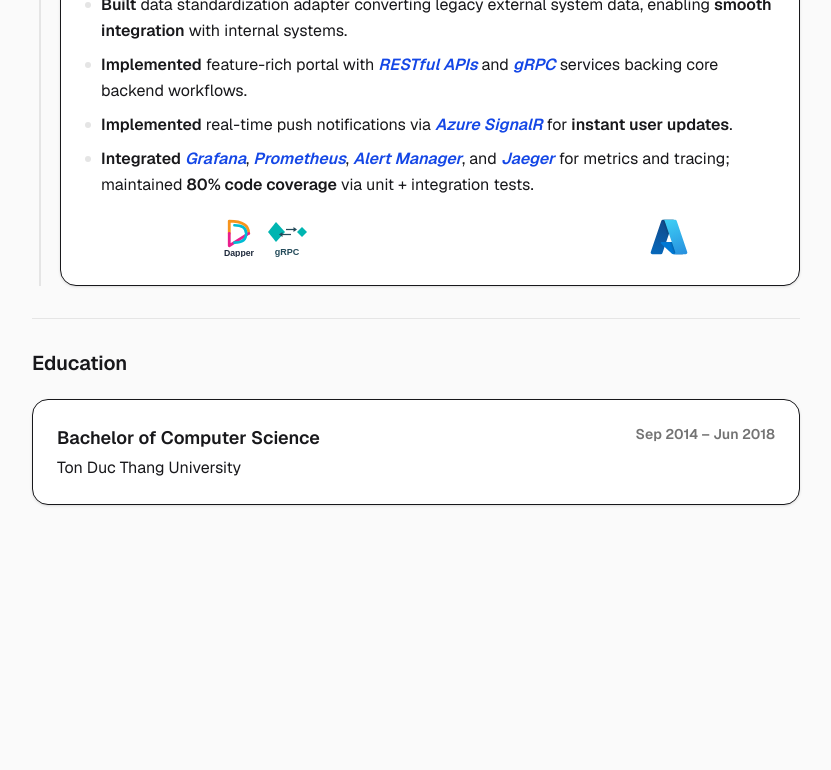
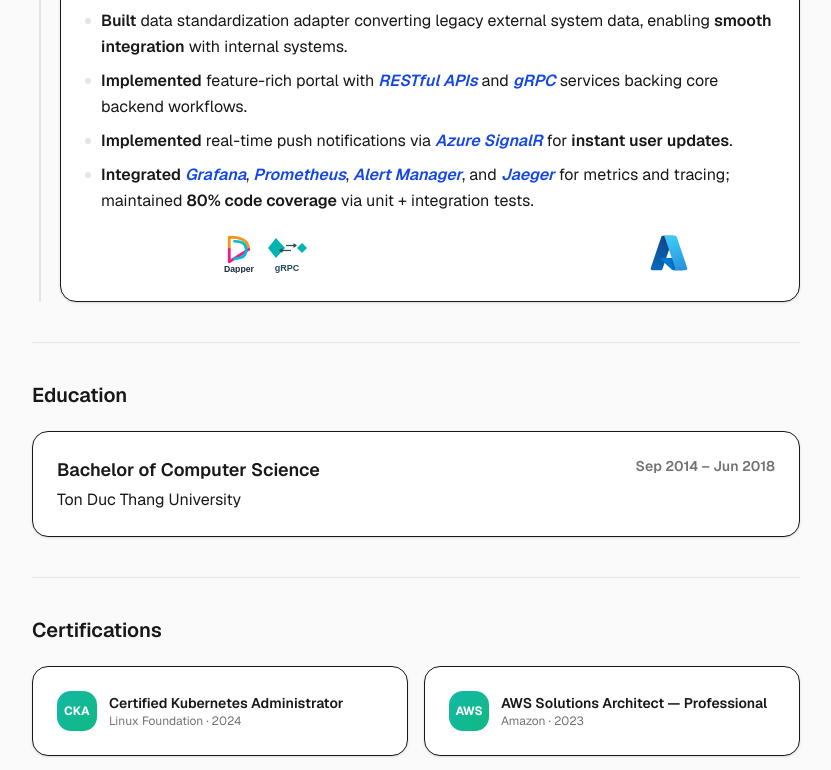
Before and after one commit to baotoq/resume, a Next.js app: page / in a window 1280 px wide. Shown: the part 2000-2770 px from the top of the page, without its empty margins (224-1055 px from the left). Before the commit the page ends 2553 px from the top, so only its background shows below. Built offline with nearby package versions, Linux system fonts and the light colour scheme; some icons are missing.

Commit message:
feat(page): wire CertificationsSection and bump section gap to 10

```diff
--- a/src/app/page.tsx
+++ b/src/app/page.tsx
@@ -2,6 +2,7 @@
 import path from "node:path";
 import matter from "gray-matter";
 import { AnimateIn } from "@/components/animation/AnimateIn";
+import { CertificationsSection } from "@/components/CertificationsSection";
 import { EducationSection } from "@/components/EducationSection";
 import { Header } from "@/components/Header";
 import { Separator } from "@/components/ui/separator";
@@ -25,7 +26,7 @@
 
   return (
     <main className="min-h-screen bg-zinc-50 py-12 px-4 sm:px-8">
-      <div className="mx-auto max-w-3xl flex flex-col gap-8">
+      <div className="mx-auto max-w-3xl flex flex-col gap-10">
         <AnimateIn delay={0}>
           <Header resume={resume} email={email} phone={phone} />
         </AnimateIn>
@@ -41,6 +42,14 @@
         <AnimateIn delay={0.2}>
           <EducationSection education={resume.education ?? []} />
         </AnimateIn>
+        <AnimateIn delay={0.3}>
+          <Separator />
+        </AnimateIn>
+        <AnimateIn delay={0.3}>
+          <CertificationsSection
+            certifications={resume.certifications ?? []}
+          />
+        </AnimateIn>
       </div>
     </main>
   );
```
